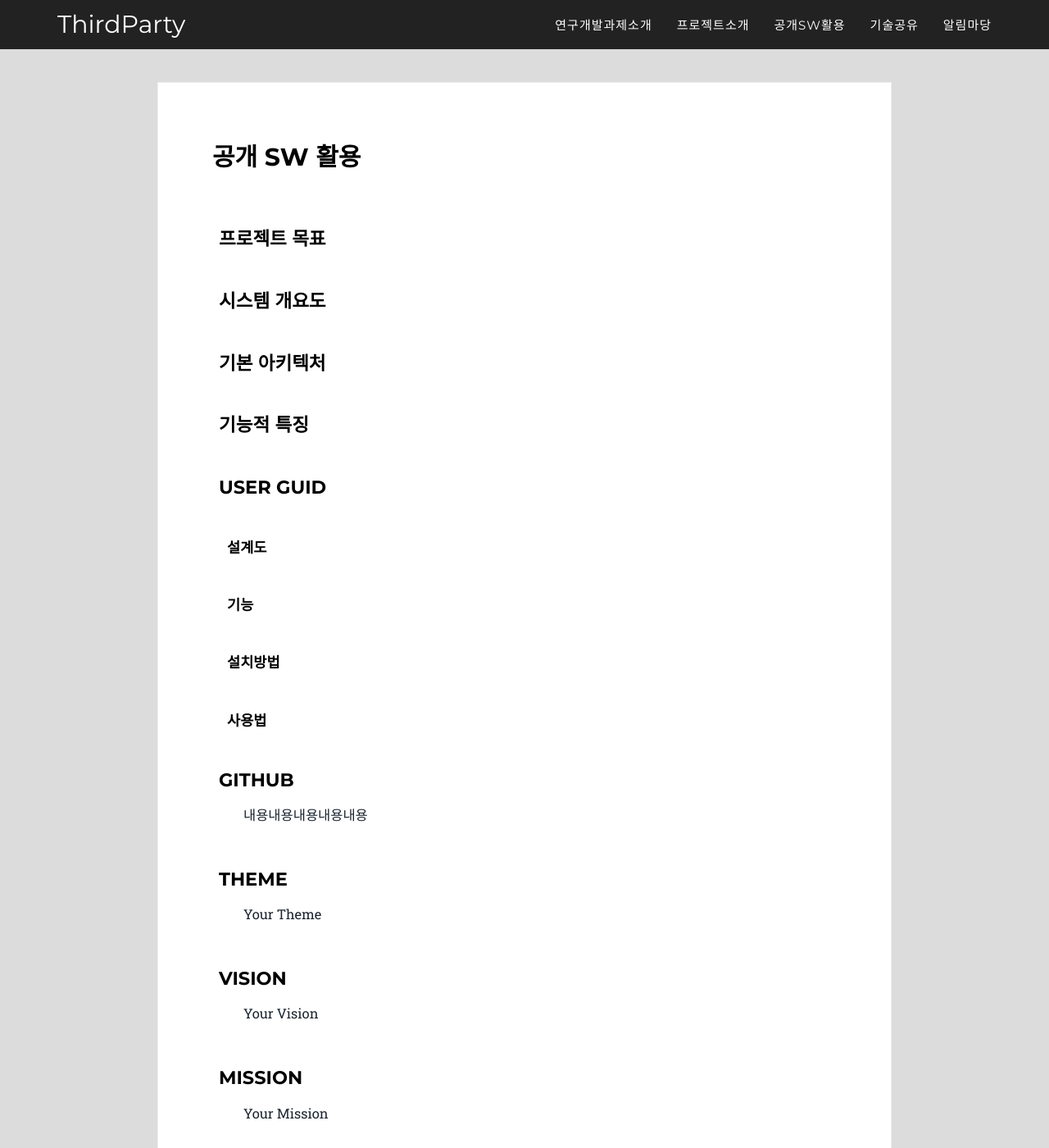
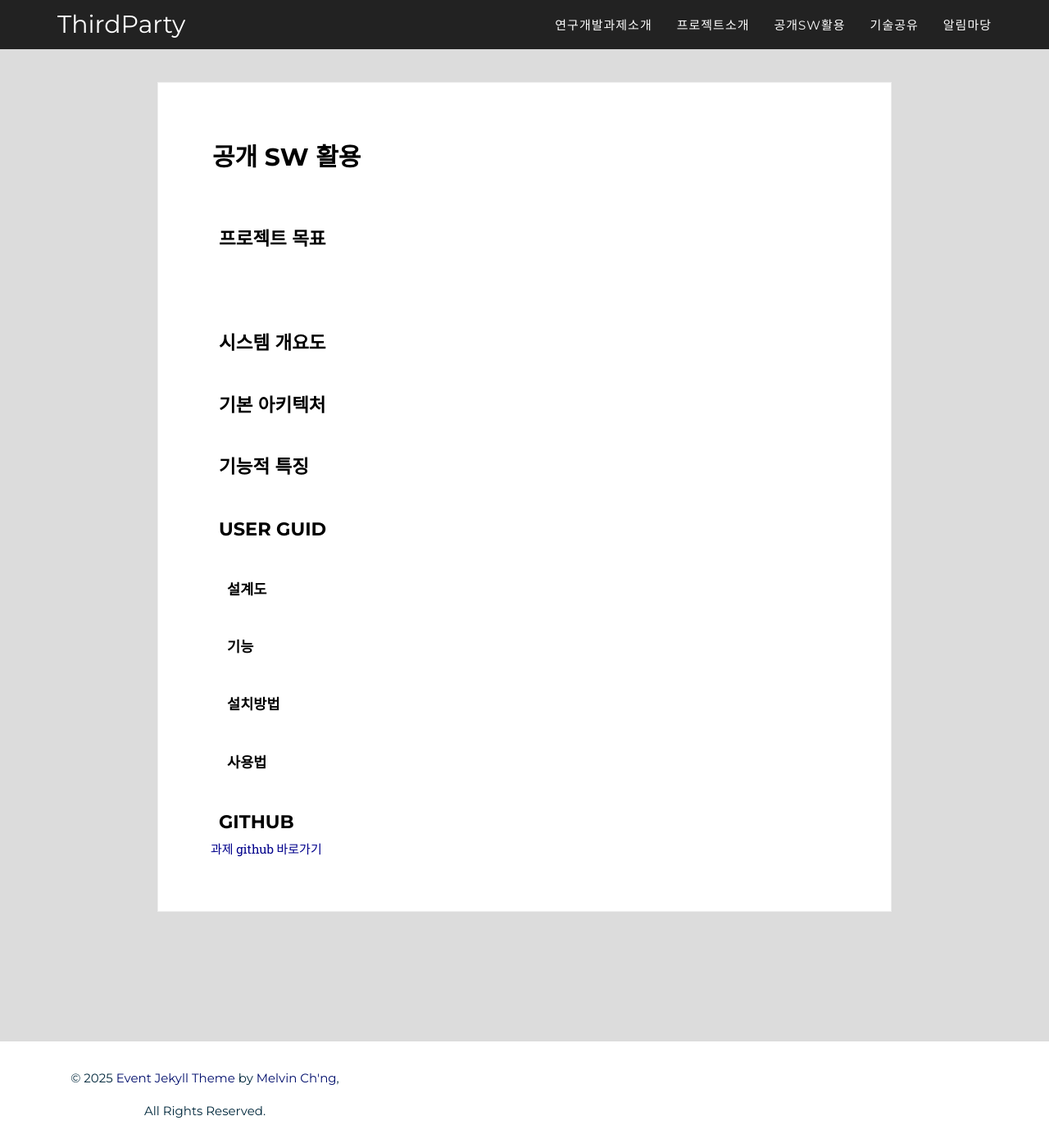
Before and after one commit to ThirdActiveDataExTech/ThirdActiveDataExTech.github.io, a Jekyll site: the page built from 2016_pages/open-sw-uilize.html, in a window 1280 px wide and 1400 px high. Shown: the whole window at 82% size. Built offline with Jekyll 4.4.1, drawn with Linux system fonts in a browser that asks for light colours; some web fonts are replaced.

Commit message:
[css 수정]

```diff
--- a/2016_pages/announcement.html
+++ b/2016_pages/announcement.html
@@ -8,5 +8,4 @@ title: 알림마당
 <div class="event black-frame">
     <h1 class="title">{{ page.title }}</h1>
     <h2>홍보</h2>
-    <h2>sw등록</h2>
 </div>
--- a/2016_pages/business-intro.html
+++ b/2016_pages/business-intro.html
@@ -72,8 +72,8 @@ title: 연구개발과제소개
         <table>
             <thead>
             <tr>
-                <th>수요분야</th>
-                <th>수요별 예시</th>
+                <th style="width: auto">수요분야</th>
+                <th style="width: auto">수요별 예시</th>
             </tr>
             </thead>
             <tbody>
--- a/2016_pages/open-sw-uilize.html
+++ b/2016_pages/open-sw-uilize.html
@@ -9,6 +9,7 @@ title: 공개 SW 활용
         <h1 class="title">{{ page.title }}</h1>
 
         <h2>프로젝트 목표</h2>
+        <h3></h3>
         <h2>시스템 개요도</h2>
         <h2>기본 아키텍처</h2>
         <h2>기능적 특징</h2>
@@ -18,30 +19,7 @@ title: 공개 SW 활용
         <h3>설치방법</h3>
         <h3>사용법</h3>
         <h2>github</h2>
-
-        <div class="icon-about">
-            <p>
-                내용내용내용내용내용
-            </p>
-        </div>
-
-        <h2 class="first">Theme</h2>
-
-        <p>
-            Your Theme
-        </p>
-
-        <h2 class="second">Vision</h2>
-
-        <p>
-            Your Vision
-        </p>
-
-        <h2 class="third">Mission</h2>
-
-        <p>
-            Your Mission
-        </p>
+        <a href="https://github.com/ThirdActiveDataExTech">과제 github 바로가기</a>
 
 
     </div>
--- a/_sass/2016_sass/_event.scss
+++ b/_sass/2016_sass/_event.scss
@@ -36,14 +36,7 @@
     border-collapse: collapse;
     margin-left: 40px;
   }
-  th {
-    width: 10%;
-    border: 1px solid #3c3c3c;
-    padding: 10px;
-    text-align: left;
-  }
-  td {
-    width: 70%;
+  th, td {
     border: 1px solid #3c3c3c;
     padding: 10px;
     text-align: left;
```
